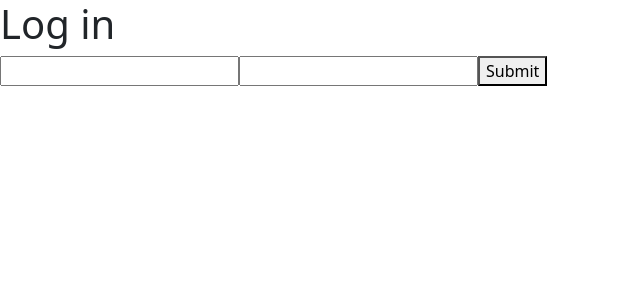
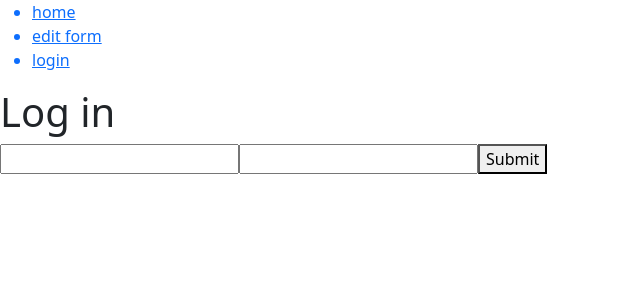
Before and after one commit to RamiroMartinez2/warm-up-alkemy, a React (Create React App) app: page /login in a window 1280 px wide. Shown: the top 300 px of the page, without its empty margins (0-640 px from the left). Built offline with nearby package versions, Linux system fonts and the light colour scheme; no server answers.

Commit message:
create NavBar and validation login

```diff
--- a/src/App.js
+++ b/src/App.js
@@ -5,6 +5,7 @@
 import { Home } from "./components/Home/Home";
 import EditPost from "./components/EditPost/EditPost";
 import DetailPost from "./components/DetailPost/DetailPost";
+import NavBar from "./components/NavBar/NavBar";
 
 function App() {
   const [data, setData] = useState([]);
@@ -88,6 +89,7 @@
   return (
     <>
       <BrowserRouter>
+      <NavBar/>
         <Switch>
           <Route exact path="/login">
             <Login />
--- a/src/components/Home/Home.js
+++ b/src/components/Home/Home.js
@@ -1,5 +1,6 @@
 import React, { useState, useEffect } from "react";
 import { Link } from "react-router-dom";
+import { useHistory } from "react-router-dom";
 
 export const Home = ({
   addPost,
@@ -9,6 +10,15 @@
   handleEdit,
   handleDelete,
 }) => {
+
+
+  const history = useHistory();
+  const token = localStorage.getItem("token");
+
+  useEffect(() => {
+    if (!token) history.push("/login");
+  }, [history, token]);
+
   return (
     <>
       <div className="container">
--- a/src/components/Login/Login.js
+++ b/src/components/Login/Login.js
@@ -35,7 +35,7 @@
             const token = generateToken();
             localStorage.setItem("token", token);
             history.push("/");
-
+            window.location.reload();
             fetch("https://jsonplaceholder.typicode.com/posts", {
               method: "POST",
               body: JSON.stringify({
--- /dev/null
+++ b/src/components/NavBar/NavBar.js
@@ -0,0 +1,44 @@
+import React, { useState } from "react";
+import { Link } from "react-router-dom";
+import { useHistory } from "react-router-dom";
+
+
+const NavBar = () => {
+  const history = useHistory();
+  const isToken = localStorage.getItem("token");
+
+  const [isLogin, setLogin] = useState(isToken);
+
+  const logOut = () => {
+    setLogin(localStorage.removeItem("token"));
+  };
+  const logIn = () => {
+    if (isLogin) {
+      history.push("/");
+    }
+  };
+
+  return (
+    <header>
+      <nav >
+        <ul >
+          <Link to="/">
+            <li>home</li>
+          </Link>
+          <Link>
+            <li>edit form</li>
+          </Link>
+          <Link  to="/login">
+            {isLogin ? (
+              <li onClick={() => logOut()}>log out</li>
+            ) : (
+              <li onClick={() => logIn()}>login</li>
+            )}
+          </Link>
+        </ul>
+      </nav>
+    </header>
+  );
+};
+
+export default NavBar;
```
